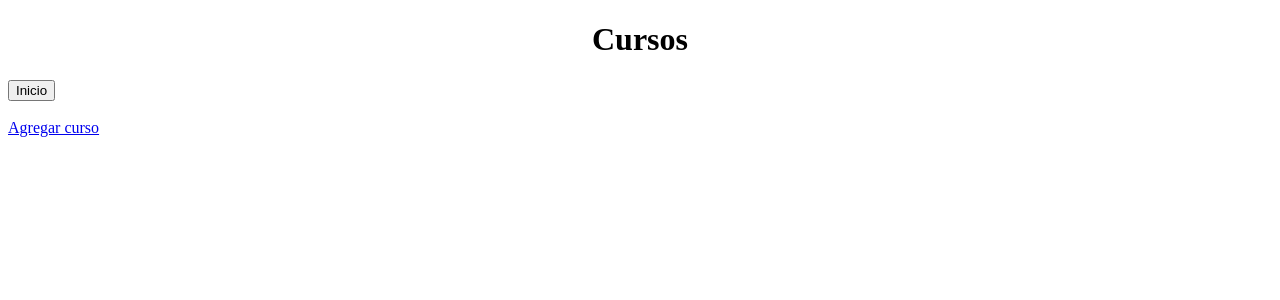
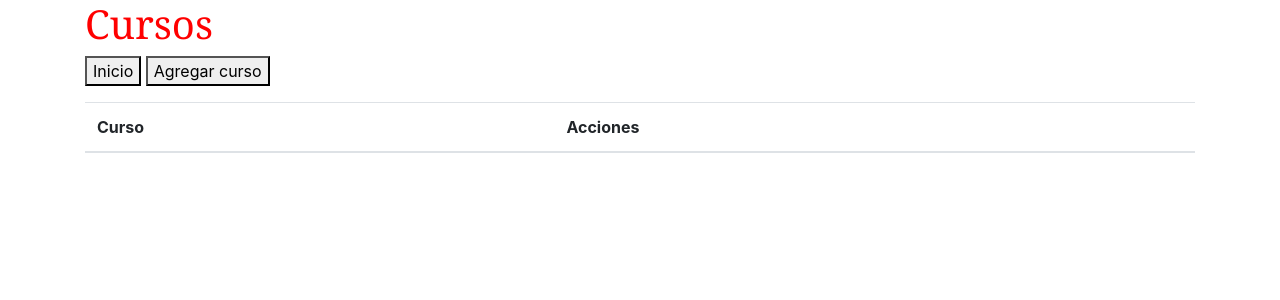
Before and after one commit to TheOneElian/TareaProgra, a Flask app: page /cursos in a window 1280 px wide. Shown: the top 300 px of the page. Run offline with Flask 3, Linux system fonts and the light colour scheme; data that the repository does not hold is empty; some libraries are stand-ins or nearby versions.

Commit message:
Proyecto terminado

```diff
--- a/main.py
+++ b/main.py
@@ -135,7 +135,10 @@ def editar_profesor(id_profesor):
 
 @app.route('/cursos')
 def cursos():
-    return render_template("cursos.html")
+    bd = Database()
+    cursos = bd.obtener_registros('cursos')
+    bd.close_connection
+    return render_template("cursos.html", cursos=cursos)
 
 @app.route('/alumnos/agregar_alumno', methods=['GET', 'POST'])
 def agregar_alumno():
@@ -169,20 +172,39 @@ def eliminar_alumno(id):
     bd.eliminar_registro('alumnos', condition)
     return redirect('/alumnos')
 
+@app.route('/alumnos/editar_alumno/<int:id>', methods=['GET', 'POST'])
+def editar_alumno(id):
+    bd = Database()
+    condition = f"id = {id}"
+    if request.method=='POST':
+        nombre = request.form['nombre']
+        apellido = request.form['apellido']
+        edad = request.form['edad']
+
+        data = {
+            'nombre': nombre,
+            'apellido': apellido,
+            'edad': edad
+        }
+        bd.editar_registro('alumnos', data, condition)
+        bd.close_connection()
+        return redirect('/alumnos')
+
+    alumno = bd.obtener_registros('alumnos')
+    alumno = next((a for a in alumno if a['id'] == id), None)
+    bd.close_connection()
+    return render_template("editar_alumno.html", alumno=alumno)
+
 @app.route('/cursos/agregar_curso', methods=['GET', 'POST'])
 def agregar_curso():
     if request.method == 'POST':
-        id_curso = request.form['id_curso']
         nombre_curso = request.form['nombre_curso']
-
-        print(f"Id: {id_curso}, type: {type(id_curso)}")
         print(f"Nombre: {nombre_curso}, type: {type(nombre_curso)}")
 
         bd = Database()
 
         data = {
-            'id_curso': id_curso,
-            'nombre_curso': nombre_curso,
+            'nombre_curso': nombre_curso
         }
 
         print(data)
@@ -190,6 +212,31 @@ def agregar_curso():
         bd.insertar_registro('cursos', data)
         return redirect('/cursos')
     return render_template("agregar_curso.html")
+
+@app.route('/cursos/eliminar_curso/<int:id_curso>', methods=['POST'])
+def eliminar_curso(id_curso):
+    bd = Database()
+    condition = f"id_curso = {id_curso}"
+    bd.eliminar_registro('cursos', condition)
+    return redirect('/cursos')
+
+@app.route('/cursos/editar_curso/<int:id_curso>', methods=['GET', 'POST'])
+def editar_curso(id_curso):
+    bd = Database()
+    condition = f"id_curso = {id_curso}"
+    if request.method == 'POST':
+        nombre_curso = request.form['nombre_curso']
+        data = {
+            'nombre_curso': nombre_curso
+        }
+        bd.editar_registro('cursos', data, condition)
+        bd.close_connection()
+        return redirect('/cursos')
+
+    curso = bd.obtener_registros('cursos')
+    curso = next((c for c in curso if c['id_curso'] == id_curso), None)
+    bd.close_connection()
+    return render_template("editar_curso.html", curso=curso)
 
 @app.route('/profesores/agregar_profesor', methods=['GET', 'POST'])
 def agregar_profesor():
--- a/templates/cursos.html
+++ b/templates/cursos.html
@@ -4,9 +4,39 @@
     <meta charset="UTF-8">
     <meta name="viewport" content="width=device-width, initial-scale=1.0">
     <title>Cursos</title>
+    <link rel="stylesheet" href="https://stackpath.bootstrapcdn.com/bootstrap/4.5.2/css/bootstrap.min.css">
+    <style>
+        h1{
+            color:red;
+            font-family: Georgia, 'Times New Roman', Times, serif;
+        }
+     </style>
 </head>
 <body>
-    <h1 style="text-align: center;">Cursos</h1>
-    <a href="/" style="text-align: center;"><button style="text-align: center;">Inicio</button></a><br><br>
-    <a href="/cursos/agregar_curso">Agregar curso</a>
+    <div class="container">
+        <h1>Cursos</h1>
+        <a href="/"><button >Inicio</button></a>
+        <a href="/cursos/agregar_curso"><button>Agregar curso</button></a>
+        <table class="table table-striped mt-3">
+            <thead>
+                <tr>
+                    <th>Curso</th>
+                    <th>Acciones</th>
+                </tr>
+            </thead>
+            <tbody>
+                {% for curso in cursos %}
+                <tr>
+                    <td> {{curso.nombre_curso}} </td>
+                    <td>
+                        <a href="/cursos/editar_curso/{{ curso.id_curso}}" class="btn btn-warning">Editar</a>
+                        <form action="/cursos/eliminar_curso/{{ curso.id_curso }}" method="post" style="display:inline;">
+                            <button type="submit" class="btn btn-danger">Eliminar</button>
+                        </form>
+                    </td>
+                </tr>
+                {% endfor %}
+            </tbody>
+        </table>
+    </div>
 </html>
--- a/templates/index.html
+++ b/templates/index.html
@@ -3,6 +3,7 @@
 <head>
     <meta charset="UTF-8">
     <meta name="viewport" content="width=device-width, initial-scale=1.0">
+    <link rel="stylesheet" href="https://stackpath.bootstrapcdn.com/bootstrap/4.5.2/css/bootstrap.min.css">
     <title>Inicio</title>
 </head>
 <body>
--- a/templates/profesores.html
+++ b/templates/profesores.html
@@ -15,8 +15,8 @@
 <body>
     <div class="container">
         <h1>Profesores</h1>
-        <a href="/" >Inicio</a><br>
-        <a href="/profesores/agregar_profesor">Agregar profesor</a>
+        <a href="/" ><button>Inicio</button></a>
+        <a href="/profesores/agregar_profesor"><button>Agregar profesor</button></a>
         <table class="table table-striped mt-3">
             <thead>
                 <tr>
```
Also changed, not shown: templates/alumnos.html (+4 -4 lines), templates/editar_alumno.html (added, +30 -0 lines), templates/editar_curso.html (added, +22 -0 lines).
